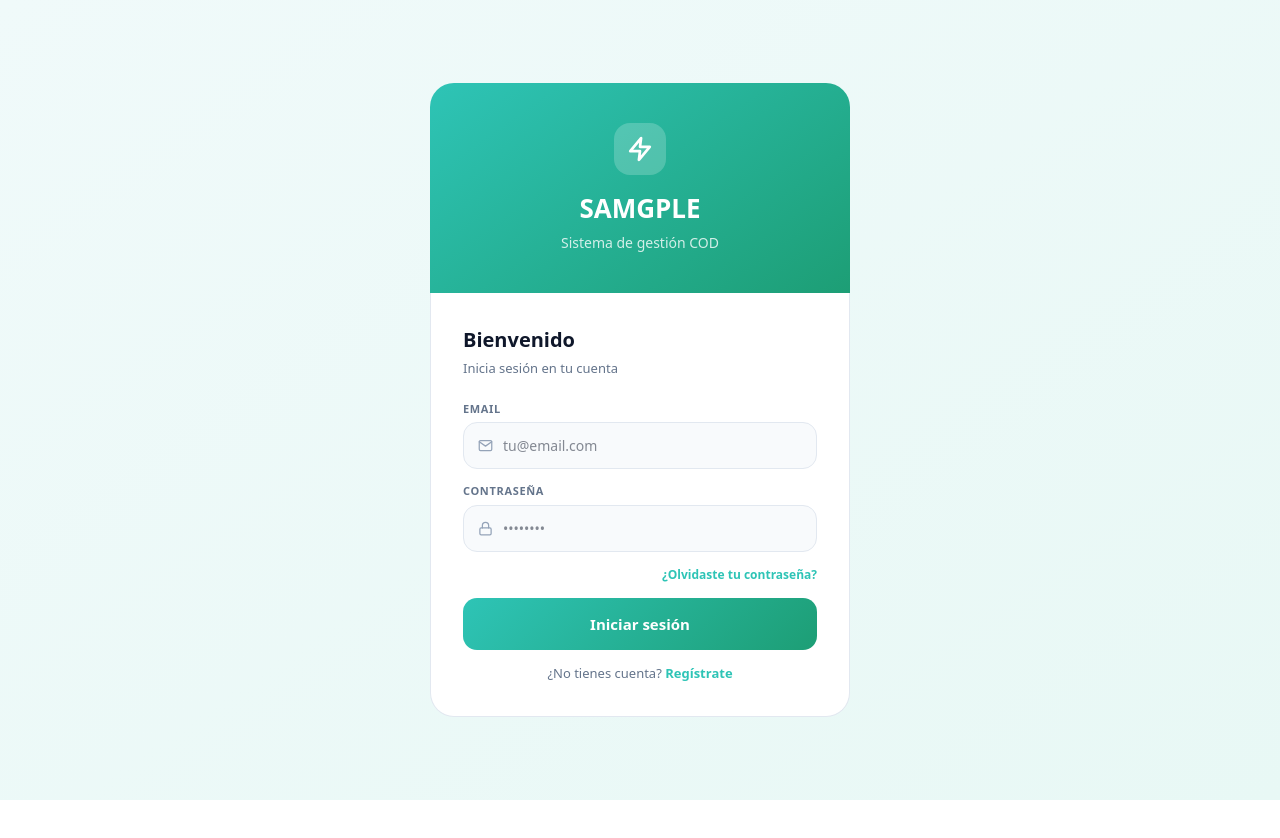
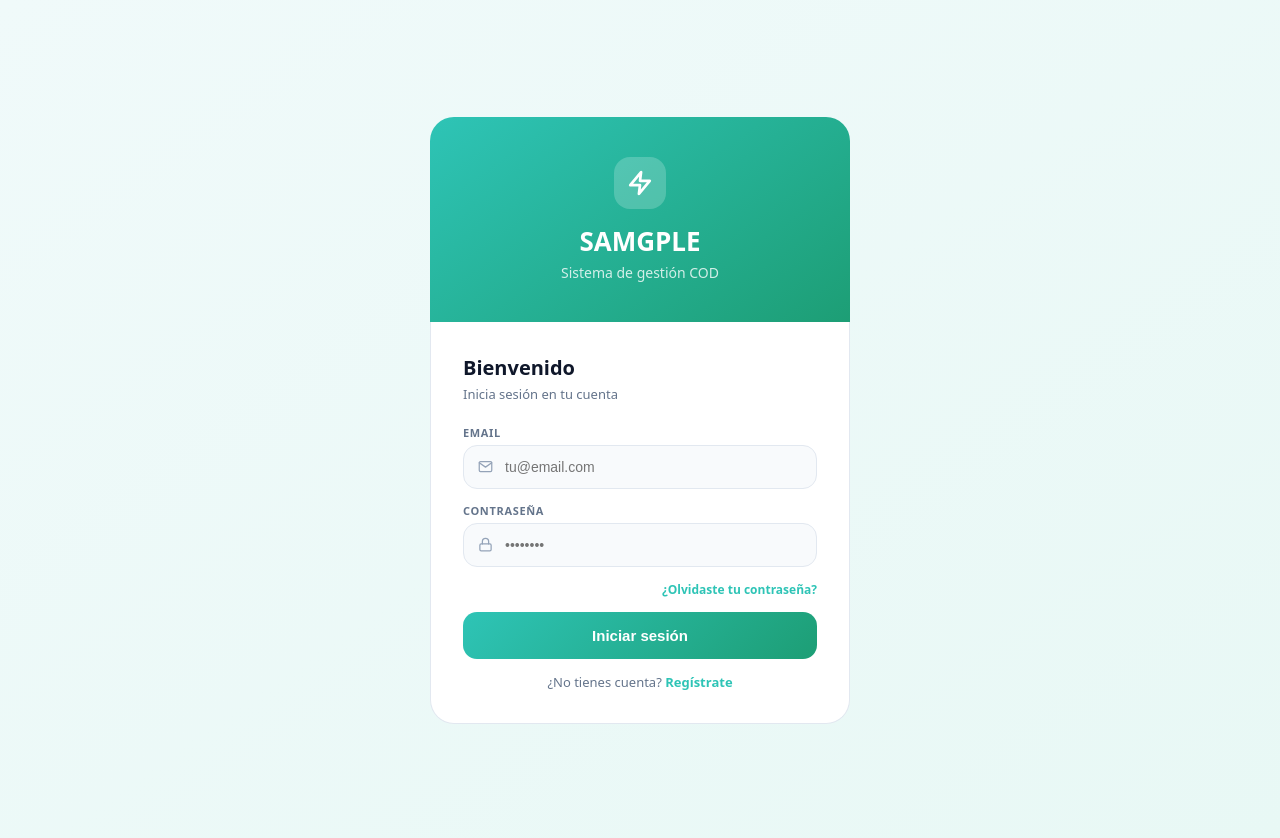
Before and after one commit to miguelluengo06598/samgple, a Next.js app: page /login in a window 1280 px wide. Before the commit the page ends 800 px from the top, so only its background shows below. Built offline with nearby package versions, Linux system fonts and the light colour scheme.

Commit message:
fix: eliminar page.tsx raiz que sobreescribia la web

```diff
--- a/src/app/layout.tsx
+++ b/src/app/layout.tsx
@@ -1,33 +1,16 @@
-import type { Metadata } from "next";
-import { Geist, Geist_Mono } from "next/font/google";
-import "./globals.css";
-
-const geistSans = Geist({
-  variable: "--font-geist-sans",
-  subsets: ["latin"],
-});
-
-const geistMono = Geist_Mono({
-  variable: "--font-geist-mono",
-  subsets: ["latin"],
-});
+import type { Metadata } from 'next'
 
 export const metadata: Metadata = {
-  title: "Create Next App",
-  description: "Generated by create next app",
-};
+  title: 'SAMGPLE — Confirmación COD con IA',
+  description: 'Reduce devoluciones y confirma pedidos COD automáticamente con IA y llamadas.',
+}
 
-export default function RootLayout({
-  children,
-}: Readonly<{
-  children: React.ReactNode;
-}>) {
+export default function RootLayout({ children }: { children: React.ReactNode }) {
   return (
-    <html
-      lang="en"
-      className={`${geistSans.variable} ${geistMono.variable} h-full antialiased`}
-    >
-      <body className="min-h-full flex flex-col">{children}</body>
+    <html lang="es">
+      <body style={{ margin: 0, padding: 0 }}>
+        {children}
+      </body>
     </html>
-  );
+  )
 }
--- a/src/app/page.tsx
+++ /dev/null
@@ -1,13 +0,0 @@
-import { redirect } from 'next/navigation'
-import { createClient } from '@/lib/supabase/server'
-
-export default async function HomePage() {
-  const supabase = await createClient()
-  const { data: { user } } = await supabase.auth.getUser()
-
-  if (user) {
-    redirect('/pedidos')
-  } else {
-    redirect('/login')
-  }
-}
```
